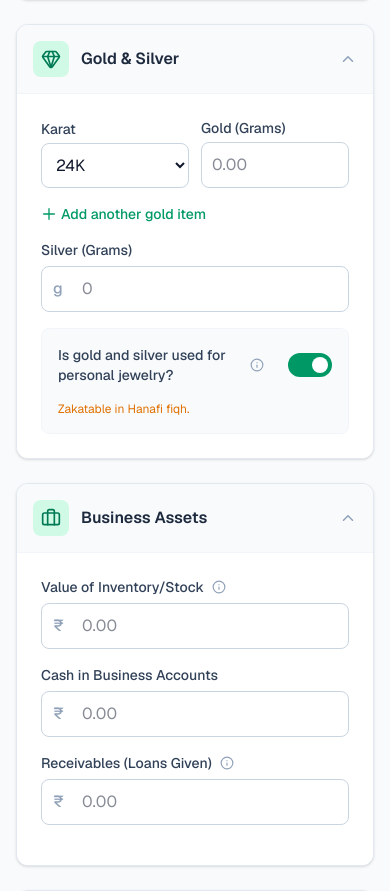
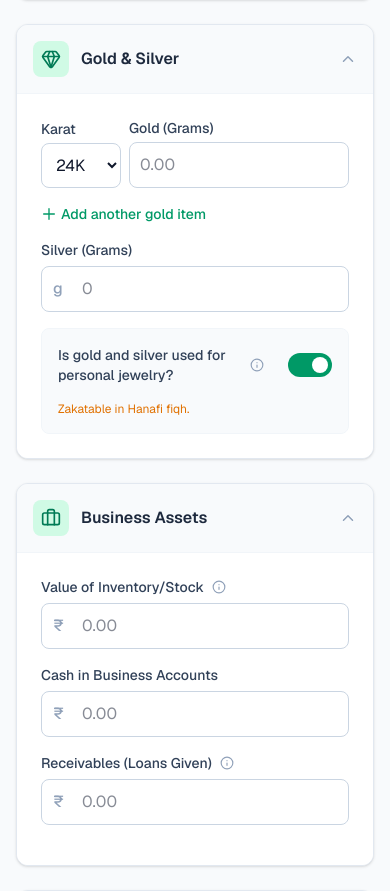
Before and after one commit to abdurrahmanshkh/zakatcalculator, a Next.js app: page / in a window 390 px wide. Shown: the part 969-1860 px from the top of the page. Built offline with nearby package versions, Linux system fonts and the light colour scheme.

Commit message:
Improved design of gold list

```diff
--- a/app/page.tsx
+++ b/app/page.tsx
@@ -956,13 +956,13 @@ export default function App(): React.ReactElement {
                   {/* Gold Items List */}
                     <div className="space-y-4 mb-4">
                       {assets.goldItems.map((item, index) => (
-                        <div key={index} className="flex gap-3 items-end">
-                          <div className="flex-1">
+                        <div key={index} className="flex gap-2 sm:gap-3 items-end">
+                          <div className="w-20 sm:w-30">
                             <label className="block text-sm font-medium text-slate-700 mb-1">Karat</label>
                             <select
                               value={item.karat}
                               onChange={(e) => updateGoldItem(index, 'karat', Number(e.target.value))}
-                              className="w-full p-2.5 border border-slate-300 rounded-lg focus:ring-2 focus:ring-emerald-500"
+                              className="w-full p-2.5 border border-slate-300 rounded-lg focus:ring-2 focus:ring-emerald-500 cursor-pointer"
                             >
                               {[24, 22, 21, 18, 14, 10, 8].map(k => (
                                 <option key={k} value={k}>{k}K</option>
@@ -984,8 +984,9 @@ export default function App(): React.ReactElement {
                           {assets.goldItems.length > 1 && (
                             <button
                               onClick={() => removeGoldItem(index)}
-                              className="p-2.5 text-red-500 hover:text-red-700 mb-1"
-                              aria-label="Remove"
+                              className="p-2.5 text-red-500 hover:text-red-700 hover:bg-red-50 rounded-lg transition-colors mb-1 cursor-pointer"
+                              aria-label="Remove gold item"
+                              title="Remove this gold item"
                             >
                               <svg className="w-5 h-5" fill="none" stroke="currentColor" viewBox="0 0 24 24">
                                 <path strokeLinecap="round" strokeLinejoin="round" strokeWidth="2" d="M19 7l-.867 12.142A2 2 0 0116.138 21H7.862a2 2 0 01-1.995-1.858L5 7m5 4v6m4-6v6m1-10V4a1 1 0 00-1-1h-4a1 1 0 00-1 1v3M4 7h16" />
@@ -999,7 +1000,7 @@ export default function App(): React.ReactElement {
                     {/* Add More Button */}
                     <button
                       onClick={addGoldItem}
-                      className="text-sm text-emerald-600 hover:text-emerald-700 font-medium flex items-center gap-1 mb-4"
+                      className="text-sm text-emerald-600 hover:text-emerald-700 font-medium flex items-center gap-1 mb-4 cursor-pointer"
                     >
                       <svg className="w-4 h-4" fill="none" stroke="currentColor" viewBox="0 0 24 24">
                         <path strokeLinecap="round" strokeLinejoin="round" strokeWidth="2" d="M12 4v16m8-8H4" />
```
